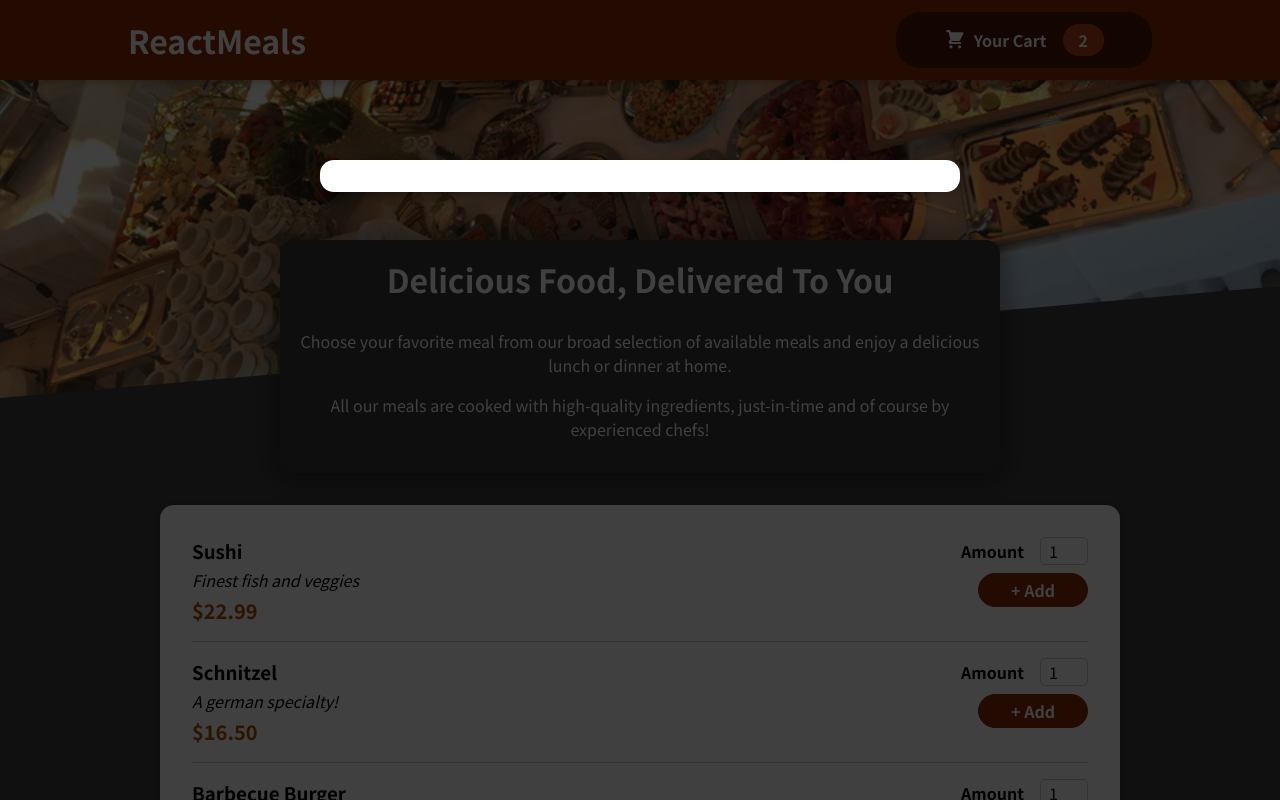
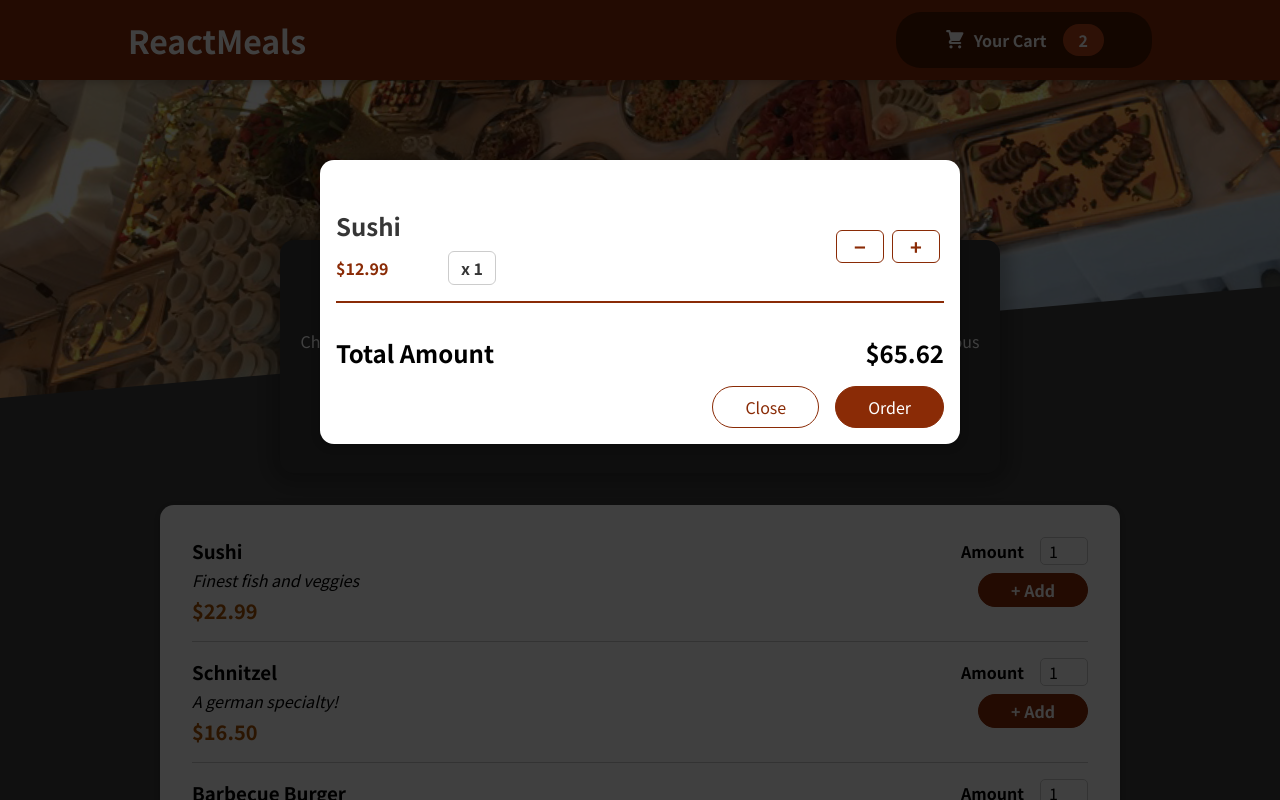
Before and after one commit to SpectreAscended/react-food-order-app-3, a React (Vite) app: page / in a window 1280 px wide. Shown: the top 800 px of the page. Built offline with nearby package versions, Linux system fonts and the light colour scheme.

Commit message:
Created Cart and cart items components

```diff
--- a/src/App.jsx
+++ b/src/App.jsx
@@ -1,12 +1,10 @@
 import React from 'react';
 import Header from './components/Layout/Header';
 import Meals from './components/Meals/Meals';
-import Modal from './components/UI/Modal';
 
 const App = () => {
   return (
     <>
-      <Modal />
       <Header />
       <main>
         <Meals />
--- /dev/null
+++ b/src/components/Cart/Cart.jsx
@@ -0,0 +1,24 @@
+import React from 'react';
+import classes from './Cart.module.css';
+import Modal from '../UI/Modal';
+import CartItem from './CartItem';
+
+const Cart = props => {
+  return (
+    <Modal>
+      <ul className={classes['cart-items']}>
+        <CartItem name="Sushi" amount="1" price={12.99} />
+      </ul>
+      <div className={classes.total}>
+        <span>Total Amount</span>
+        <span>$65.62</span>
+      </div>
+      <div className={classes.actions}>
+        <button className={classes['button--alt']}>Close</button>
+        <button className={classes.button}>Order</button>
+      </div>
+    </Modal>
+  );
+};
+
+export default Cart;
--- /dev/null
+++ b/src/components/Cart/Cart.module.css
@@ -0,0 +1,46 @@
+.cart-items {
+  list-style: none;
+  margin: 0;
+  padding: 0;
+  max-height: 20rem;
+  overflow: auto;
+}
+
+.total {
+  display: flex;
+  justify-content: space-between;
+  align-items: center;
+  font-weight: bold;
+  font-size: 1.5rem;
+  margin: 1rem 0;
+}
+
+.actions {
+  text-align: right;
+}
+
+.actions button {
+  font: inherit;
+  cursor: pointer;
+  background-color: transparent;
+  border: 1px solid #8a2b06;
+  padding: 0.5rem 2rem;
+  border-radius: 25px;
+  margin-left: 1rem;
+}
+
+.actions button:hover,
+.actions button:active {
+  background-color: #5a1a01;
+  border-color: #5a1a01;
+  color: white;
+}
+
+.actions .button--alt {
+  color: #8a2b06;
+}
+
+.actions .button {
+  background-color: #8a2b06;
+  color: white;
+}
--- /dev/null
+++ b/src/components/Cart/CartItem.jsx
@@ -0,0 +1,24 @@
+import classes from './CartItem.module.css';
+
+const CartItem = props => {
+  console.log(props.price);
+  const price = `$${props.price.toFixed(2)}`;
+
+  return (
+    <li className={classes['cart-item']}>
+      <div>
+        <h2>{props.name}</h2>
+        <div className={classes.summary}>
+          <span className={classes.price}>{price}</span>
+          <span className={classes.amount}>x {props.amount}</span>
+        </div>
+      </div>
+      <div className={classes.actions}>
+        <button onClick={props.onRemove}>−</button>
+        <button onClick={props.onAdd}>+</button>
+      </div>
+    </li>
+  );
+};
+
+export default CartItem;
--- /dev/null
+++ b/src/components/Cart/CartItem.module.css
@@ -0,0 +1,65 @@
+.cart-item {
+  display: flex;
+  justify-content: space-between;
+  align-items: center;
+  border-bottom: 2px solid #8a2b06;
+  padding: 1rem 0;
+  margin: 1rem 0;
+}
+
+.cart-item h2 {
+  margin: 0 0 0.5rem 0;
+  color: #363636;
+}
+
+.summary {
+  width: 10rem;
+  display: flex;
+  justify-content: space-between;
+  align-items: center;
+}
+
+.price {
+  font-weight: bold;
+  color: #8a2b06;
+}
+
+.amount {
+  font-weight: bold;
+  border: 1px solid #ccc;
+  padding: 0.25rem 0.75rem;
+  border-radius: 6px;
+  color: #363636;
+}
+
+.actions {
+  display: flex;
+  flex-direction: column;
+}
+
+@media (min-width: 768px) {
+  .actions {
+    flex-direction: row;
+  }
+}
+
+.cart-item button {
+  font: inherit;
+  font-weight: bold;
+  font-size: 1.25rem;
+  color: #8a2b06;
+  border: 1px solid #8a2b06;
+  width: 3rem;
+  text-align: center;
+  border-radius: 6px;
+  background-color: transparent;
+  cursor: pointer;
+  margin-left: 1rem;
+  margin: 0.25rem;
+}
+
+.cart-item button:hover,
+.cart-item button:active {
+  background-color: #8a2b06;
+  color: white;
+}
--- a/src/components/Layout/Header.jsx
+++ b/src/components/Layout/Header.jsx
@@ -2,10 +2,12 @@
 import classes from './Header.module.css';
 import HeaderCartButton from './HeaderCartButton';
 import headerImg from '../../assets/meals.jpg';
+import Cart from '../Cart/Cart';
 
 const Header = () => {
   return (
     <>
+      <Cart />
       <header className={classes.header}>
         <h1>ReactMeals</h1>
         <HeaderCartButton />
```
